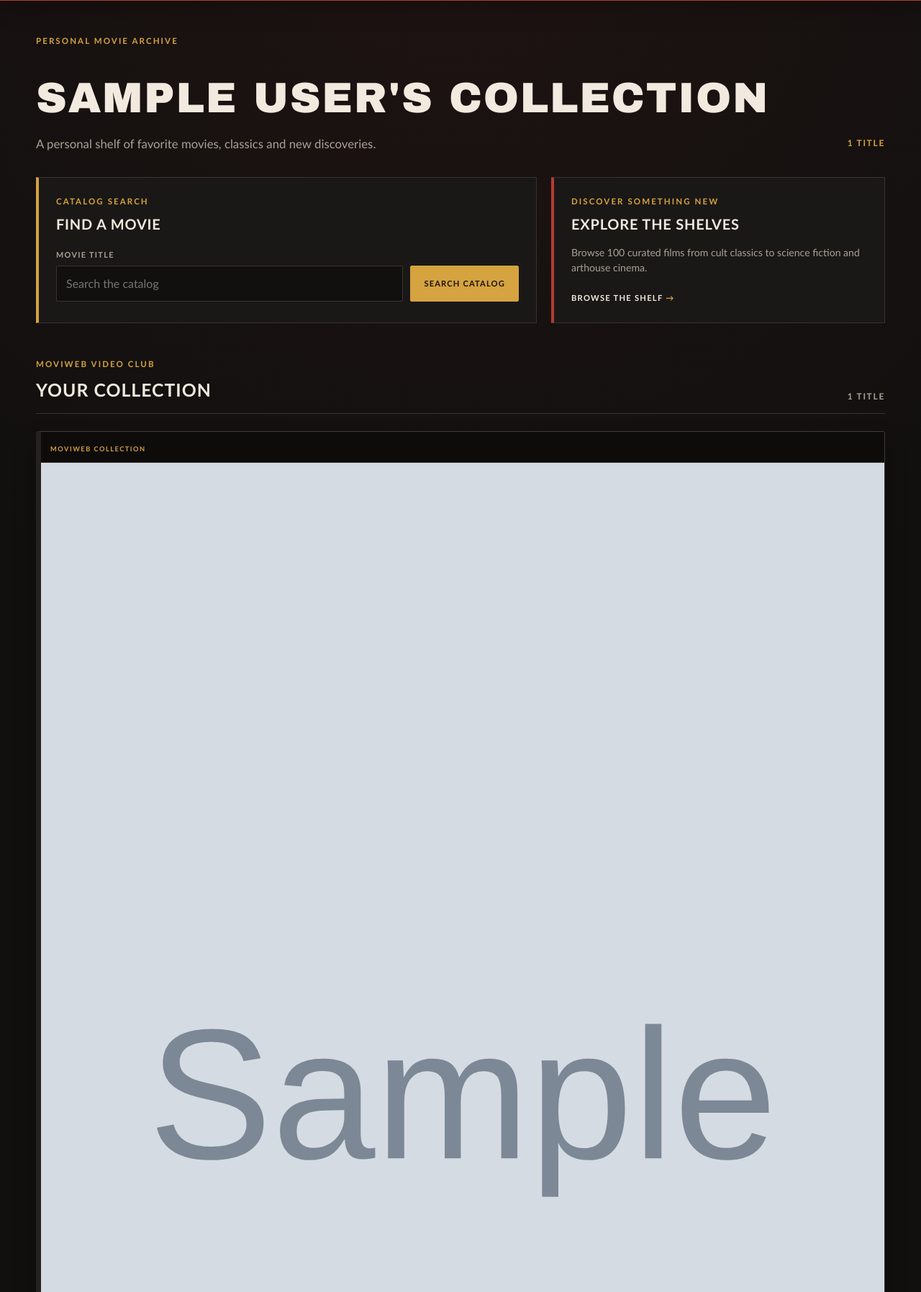
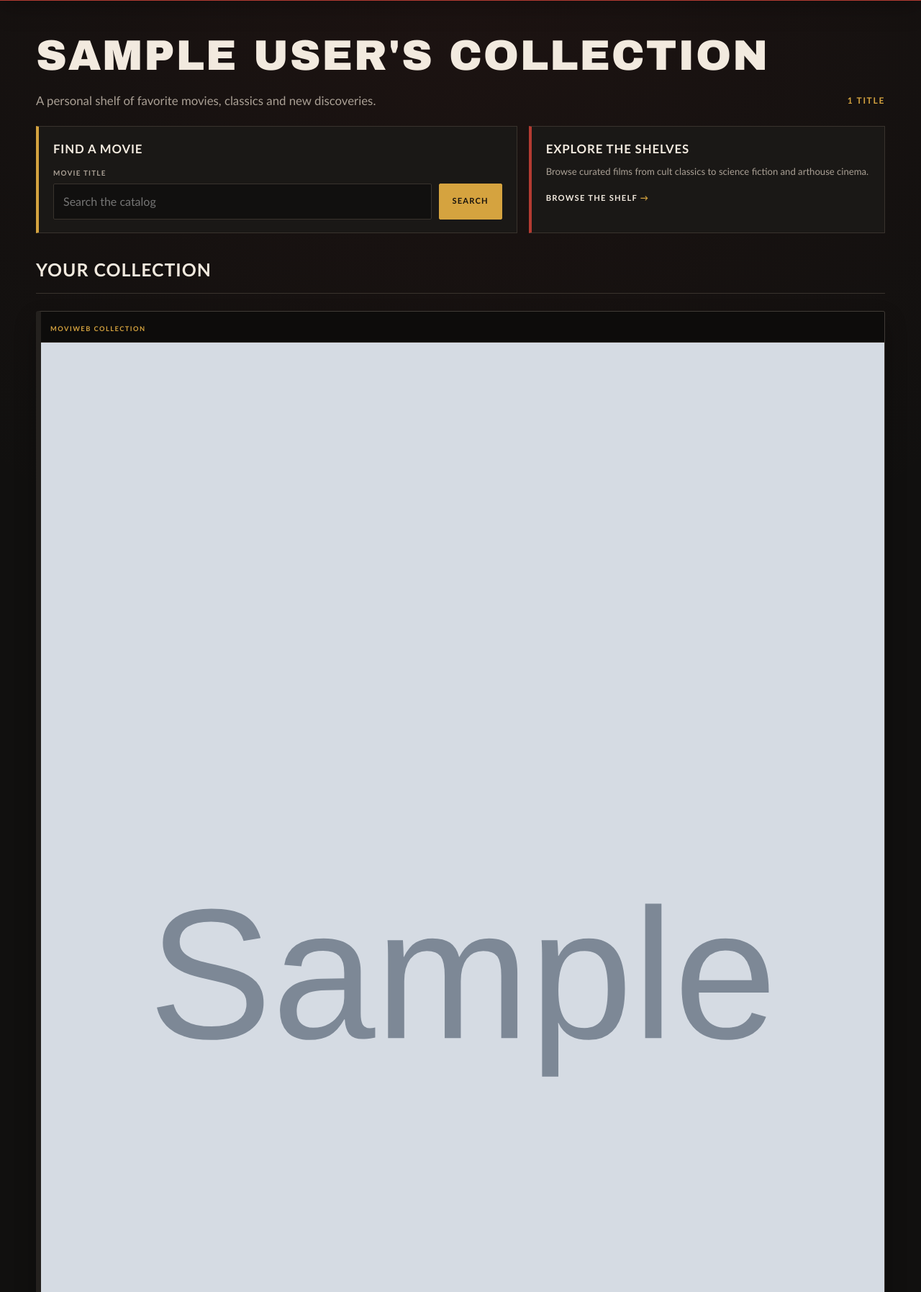
Before and after one commit to DanielMS616/MoviWebApp, a Flask app: page /users/1/movies in a window 1280 px wide. Shown: the part 125-1920 px from the top of the page at 72% size. Run offline with Flask 3, Linux system fonts and the light colour scheme; tables that the repository leaves empty hold one stand-in row (values such as "Sample post"); grey boxes marked "Sample" are stand-in pictures.

Commit message:
Refine movie collection layout and discovery controls

```diff
--- a/static/style.css
+++ b/static/style.css
@@ -1030,7 +1030,7 @@ input {
 .user-movies-page {
     display: flex;
     flex-direction: column;
-    gap: 48px;
+    gap: 32px;
 }
 
 
@@ -1043,7 +1043,7 @@ input {
 .user-movies-header {
     display: flex;
     flex-direction: column;
-    gap: 34px;
+    gap: 22px;
 }
 
 
@@ -1106,14 +1106,14 @@ input {
 
 .movie-discovery {
     display: grid;
-    grid-template-columns: minmax(0, 1.5fr) minmax(280px, 1fr);
-    gap: 20px;
+    grid-template-columns: minmax(0, 1.35fr) minmax(280px, 1fr);
+    gap: 16px;
 }
 
 
 .movie-search-section,
 .movie-explore-section {
-    padding: 24px;
+    padding: 18px 20px;
 
     background: var(--color-surface);
 
@@ -1135,15 +1135,15 @@ input {
 .movie-explore-section h2 {
     margin: 0;
 
-    font-size: 1.25rem;
-
-    letter-spacing: 0.04em;
+    font-size: 1.05rem;
+
+    letter-spacing: 0.05em;
     text-transform: uppercase;
 }
 
 
 .movie-search-form {
-    margin-top: 20px;
+    margin-top: 14px;
 }
 
 
@@ -1154,7 +1154,7 @@ input {
 
     color: var(--color-text-muted);
 
-    font-size: 0.68rem;
+    font-size: 0.62rem;
     font-weight: 700;
 
     letter-spacing: 0.12em;
@@ -1211,12 +1211,13 @@ input {
 }
 
 
-.movie-explore-section > p:not(.section-kicker) {
-    margin: 14px 0 18px;
+.movie-explore-section > p {
+    margin: 10px 0 13px;
 
     color: var(--color-text-muted);
 
-    font-size: 0.88rem;
+    font-size: 0.82rem;
+    line-height: 1.45;
 }
 
 
@@ -1808,6 +1809,6 @@ input {
 
     .movie-search-section,
     .movie-explore-section {
-        padding: 20px;
-    }
-}
+        padding: 16px;
+    }
+}
--- a/templates/movies.html
+++ b/templates/movies.html
@@ -10,10 +10,13 @@
         of using a generic collection heading.
         -->
         <header class="user-movies-header">
-            <p class="page-kicker">
-                Personal Movie Archive
-            </p>
+            <!--
+            The selected user's name and the size of their collection
+            provide the main context for this page.
 
+            movies is already available as a list, so the Jinja length
+            filter can count the collection without another database query.
+            -->
             <div class="collection-title-row">
                 <div class="collection-title">
                     <h1>
@@ -26,12 +29,6 @@
                     </p>
                 </div>
 
-                <!--
-                movies is already available as a list in this template.
-
-                The length filter therefore counts the current collection
-                without requiring another database query.
-                -->
                 <p class="collection-count">
                     {{ movies | length }}
                     Title{% if movies | length != 1 %}s{% endif %}
@@ -39,16 +36,13 @@
             </div>
 
             <!--
-            Search and Explore both keep the selected user_id in their
-            URLs so that new movies can later be added to the correct
-            collection.
+            Search and Explore keep the selected user_id in their URLs.
+
+            This ensures that movies discovered through either path can
+            later be added to the correct user's collection.
             -->
             <div class="movie-discovery">
                 <section class="movie-search-section">
-                    <p class="section-kicker">
-                        Catalog Search
-                    </p>
-
                     <h2>Find a Movie</h2>
 
                     <form
@@ -77,21 +71,17 @@
                             >
 
                             <button type="submit">
-                                Search Catalog
+                                Search
                             </button>
                         </div>
                     </form>
                 </section>
 
                 <section class="movie-explore-section">
-                    <p class="section-kicker">
-                        Discover Something New
-                    </p>
-
                     <h2>Explore the Shelves</h2>
 
                     <p>
-                        Browse 100 curated films from cult classics
+                        Browse curated films from cult classics
                         to science fiction and arthouse cinema.
                     </p>
 
@@ -111,18 +101,7 @@
 
         <section class="favorites-section">
             <div class="section-heading section-heading-shelf">
-                <div>
-                    <p class="section-kicker">
-                        MoviWeb Video Club
-                    </p>
-
-                    <h2>Your Collection</h2>
-                </div>
-
-                <p class="section-count">
-                    {{ movies | length }}
-                    Title{% if movies | length != 1 %}s{% endif %}
-                </p>
+                <h2>Your Collection</h2>
             </div>
 
             {% if movies %}
```
